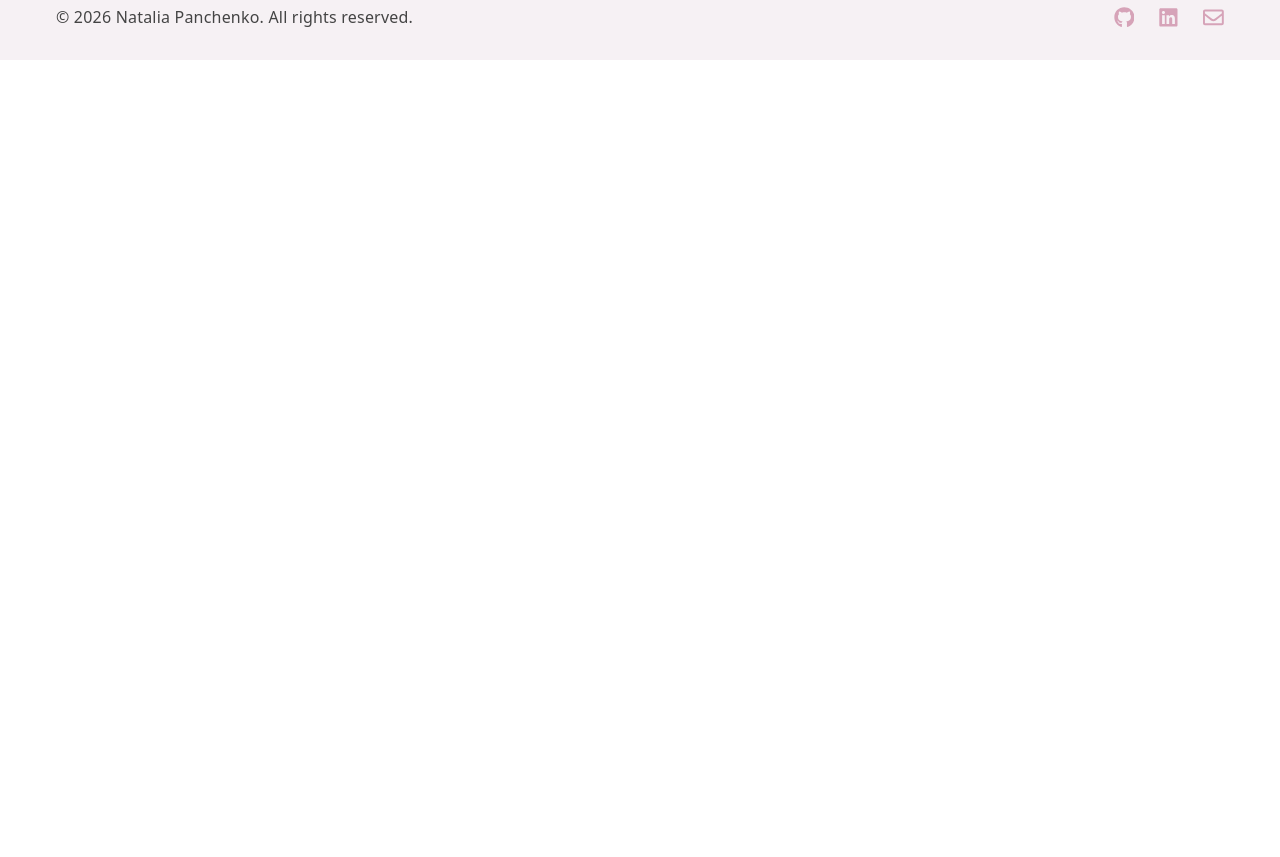
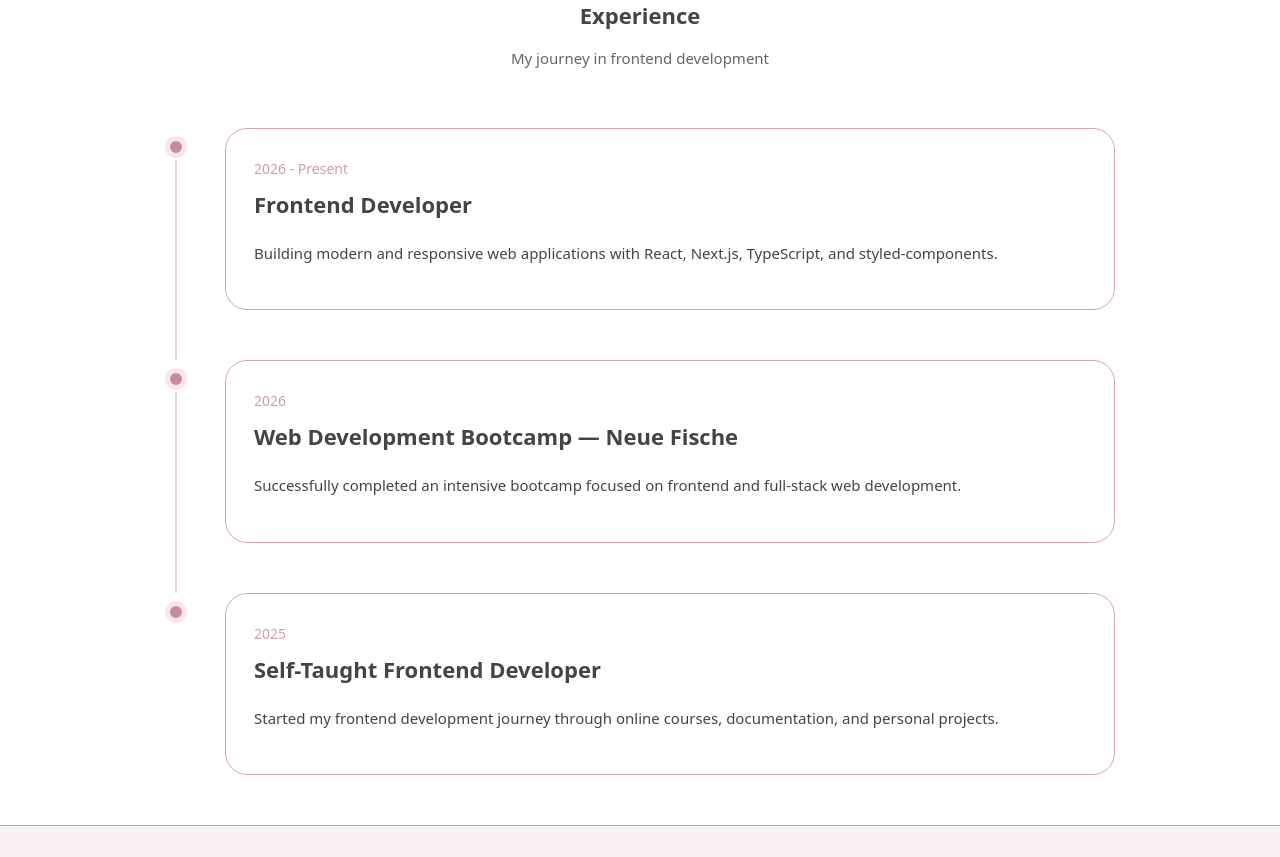
Before and after one commit to NataliaPanchenko/personal-portfolio, a Next.js app: page / in a window 1280 px wide. Shown: the part 1920-2777 px from the top of the page. Before the commit the page ends 1980 px from the top, so only its background shows below. Built offline with nearby package versions, Linux system fonts and the light colour scheme.

Commit message:
add Experience component

```diff
--- /dev/null
+++ b/components/Experience.js
@@ -0,0 +1,140 @@
+import styled from "styled-components";
+
+const experienceData = [
+  {
+    year: "2026 - Present",
+    title: "Frontend Developer",
+    description:
+      "Building modern and responsive web applications with React, Next.js, TypeScript, and styled-components.",
+  },
+  {
+    year: "2026",
+    title: "Web Development Bootcamp — Neue Fische",
+    description:
+      "Successfully completed an intensive bootcamp focused on frontend and full-stack web development.",
+  },
+  {
+    year: "2025",
+    title: "Self-Taught Frontend Developer",
+    description:
+      "Started my frontend development journey through online courses, documentation, and personal projects.",
+  },
+];
+
+export default function Experience() {
+  return (
+    <Section id="experience">
+      <Container>
+        <Heading>Experience</Heading>
+
+        <Subheading>My journey in frontend development</Subheading>
+
+        <Timeline>
+          {experienceData.map((item, index) => (
+            <TimelineItem key={index}>
+              <Dot />
+              <Card>
+                <Year>{item.year}</Year>
+                <Title>{item.title}</Title>
+                <Description>{item.description}</Description>
+              </Card>
+            </TimelineItem>
+          ))}
+        </Timeline>
+      </Container>
+    </Section>
+  );
+}
+
+const Section = styled.section`
+  width: 100%;
+  padding: 0 20px;
+`;
+
+const Container = styled.div`
+  max-width: 950px;
+  margin: 0 auto;
+`;
+
+const Heading = styled.h2`
+  text-align: center;
+  font-size: 22px;
+  font-weight: 700;
+  color: var(--text-color);
+`;
+
+const Subheading = styled.p`
+  text-align: center;
+  margin-top: 12px;
+  color: var(--subtitle-color);
+  font-size: 15px;
+`;
+
+const Timeline = styled.div`
+  margin-top: 60px;
+  @media (max-width: 992px) {
+    padding: 20px;
+  }
+`;
+
+const TimelineItem = styled.div`
+  position: relative;
+  padding-left: 60px;
+  margin-bottom: 50px;
+  &::before {
+    content: "";
+    position: absolute;
+    left: 10px;
+    top: 32px;
+    width: 2px;
+    height: calc(100% + 18px);
+    background: var(--before-item-bg);
+  }
+  &:last-child::before {
+    display: none;
+  }
+`;
+
+const Dot = styled.div`
+  position: absolute;
+  left: 0;
+  top: 8px;
+  width: 22px;
+  height: 22px;
+  border-radius: 50%;
+  background: var(--main-color-bg);
+  border: 5px solid var(--badge-bg);
+  z-index: 2;
+`;
+
+const Card = styled.div`
+  background: white;
+  border: 1px solid var(--main-color);
+  border-radius: 22px;
+  padding: 28px;
+  transition: all 0.3s ease;
+  &:hover {
+    transform: translateY(-5px);
+    border-color: var(--border-color);
+    box-shadow: var(--box-shadow);
+  }
+`;
+
+const Year = styled.span`
+  font-size: 14px;
+  color: var(--year-color);
+  font-weight: 500;
+`;
+
+const Title = styled.h3`
+  margin-top: 10px;
+  font-size: 22px;
+  color: var(--text-color);
+`;
+
+const Description = styled.p`
+  margin-top: 18px;
+  font-size: 15px;
+  line-height: 1.7;
+  color: var(--text-color);
+`;
--- a/components/ProfileIntro.js
+++ b/components/ProfileIntro.js
@@ -96,7 +96,7 @@ const Badge = styled.div`
 
 const Title = styled.h1`
   margin-top: 20px;
-  font-size: 24px;
+  font-size: 22px;
   font-weight: 700;
 `;
 
@@ -105,7 +105,6 @@ const Subtitle = styled.h2`
   font-weight: 500;
   color: var(--subtitle-color);
   margin-top: 8px;
-
   @media (min-width: 768px) {
     font-size: 18px;
   }
@@ -144,7 +143,6 @@ const SecondaryButton = styled.button`
   font-weight: 500;
   cursor: pointer;
   transition: 0.2s ease;
-
   &:hover {
     background: var(--badge-bg);
     transform: translateY(-2px);
@@ -157,7 +155,6 @@ const Text = styled.p`
   font-size: 14px;
   line-height: 1.5;
   color: var(--text-color);
-
   @media (min-width: 768px) {
     font-size: 16px;
   }
--- a/components/Skills.js
+++ b/components/Skills.js
@@ -74,7 +74,7 @@ const Container = styled.div`
 `;
 
 const Heading = styled.h2`
-  font-size: 18px;
+  font-size: 22px;
   font-weight: 700;
   text-align: center;
   color: var(--text-color);
--- a/pages/index.js
+++ b/pages/index.js
@@ -3,6 +3,7 @@ import Header from "@/components/Header";
 import ProfileIntro from "@/components/ProfileIntro";
 import Footer from "@/components/Footer";
 import Skills from "@/components/Skills";
+import Experience from "@/components/Experience";
 
 export default function HomePage() {
   return (
@@ -11,6 +12,7 @@ export default function HomePage() {
       <ProfileIntro />
       <AboutSection />
       <Skills />
+      <Experience />
 
       <Footer />
     </>
--- a/styles.js
+++ b/styles.js
@@ -27,6 +27,8 @@ export default createGlobalStyle`
     --border-color: #d39ab5;
     --box-shadow: 0 12px 30px rgba(211, 154, 181, 0.18),
       0 4px 12px rgba(0, 0, 0, 0.06);
+    --before-item-bg: #ead5df;
+    --year-color: #d39ab5;
   }
 
   *,
```
